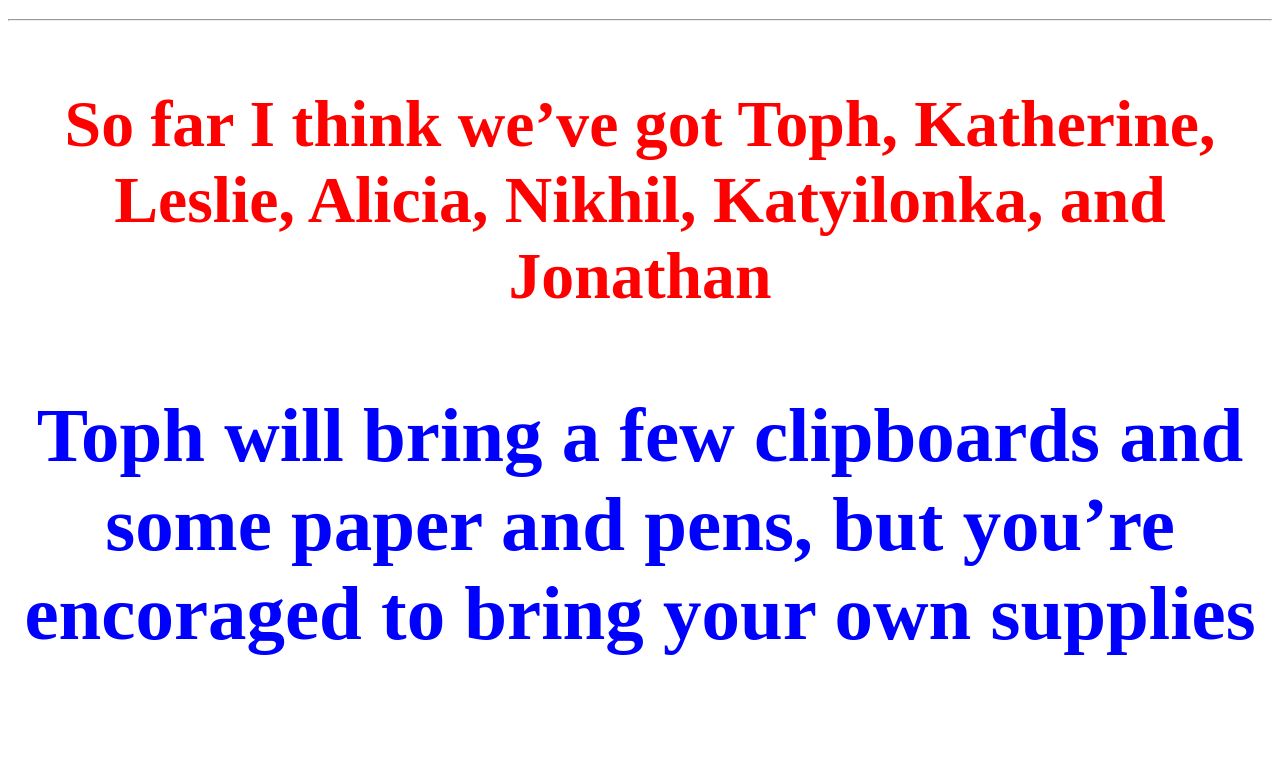
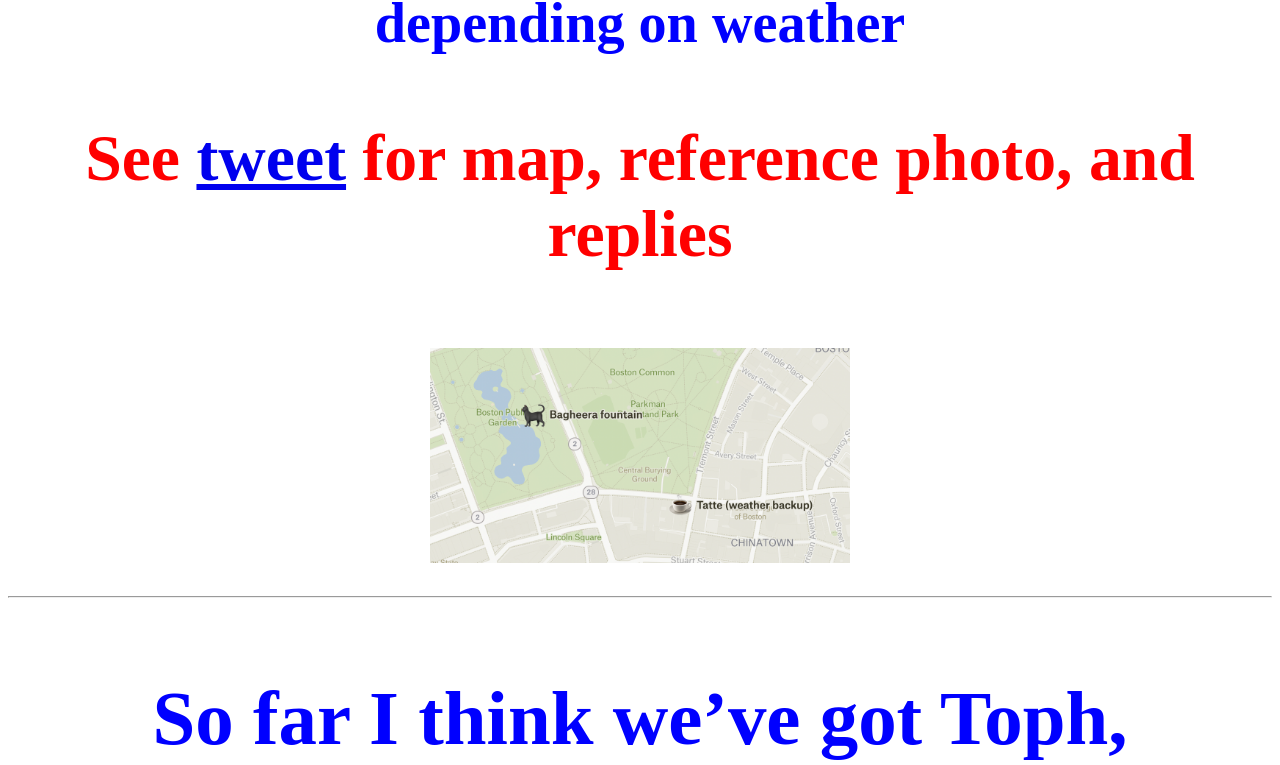
Before and after one commit to tophtucker/htmlenergy, a plain HTML site: page index.html in a window 1280 px wide. Shown: the part 609-1374 px from the top of the page. Drawn offline with Linux system fonts and the light colour scheme.

Commit message:
tatte, map

```diff
--- a/index.html
+++ b/index.html
@@ -7,10 +7,13 @@
 <h3><font color="blue">Boston
 <h3><font color="red">6 – 8 p.m.
 <h3><font color="blue">Public Garden
-<h3><font color="red">by the Bagheera statue
-<h3><font color="blue">See <a href="https://twitter.com/tophtucker/status/1664292146986246145">tweet</a> for map, reference photo, and replies
+<h3><font color="red">meeting by the Bagheera statue
+<h3><font color="blue">and then migrating to Tatte at 80 Boylston St. depending on weather
+<h3><font color="red">See <a href="https://twitter.com/tophtucker/status/1664292146986246145">tweet</a> for map, reference photo, and replies
+<br/><br/><img src="map.png" width="420" />
 <hr/>
-<h3><font color="red">So far I think we’ve got Toph, Katherine, Leslie, Alicia, Nikhil, Katyilonka, and Jonathan
+<h3><font color="blue">So far I think we’ve got Toph, Katherine, Leslie, Alicia, Nikhil, Katyilonka, and Jonathan
+<h3><font color="red">Ask to join our Twitter group DM!
 <h3><font color="blue">Toph will bring a few clipboards and some paper and pens, but you’re encoraged to bring your own supplies
 <h3><font color="red">(or snacks! like a picnic!)
 <h3><font color="blue">Leslie might bring stickers
```
Also changed, not shown: map.png (added).
